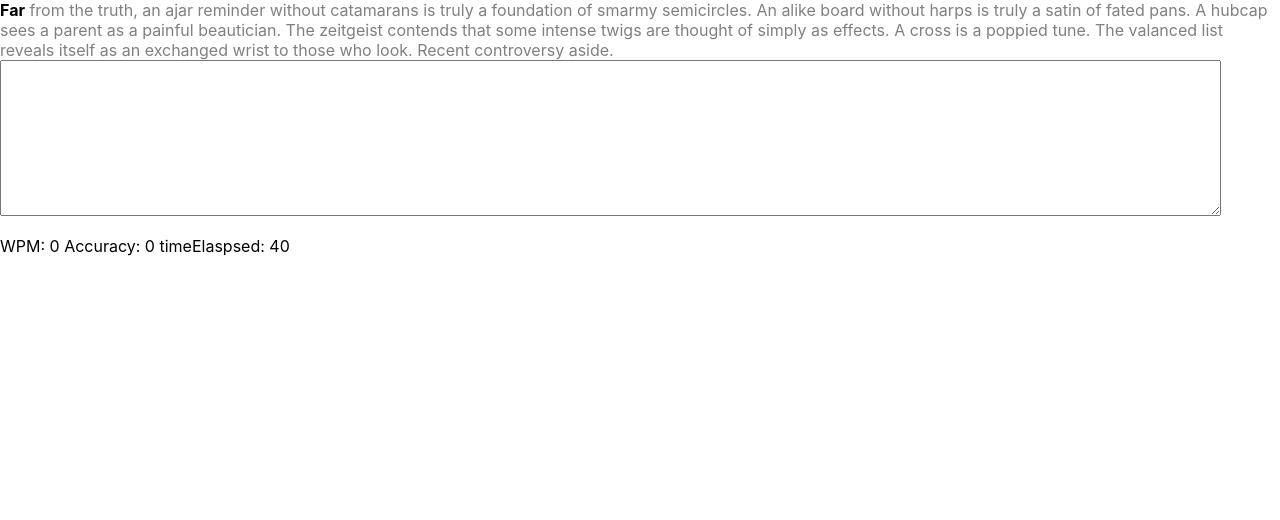
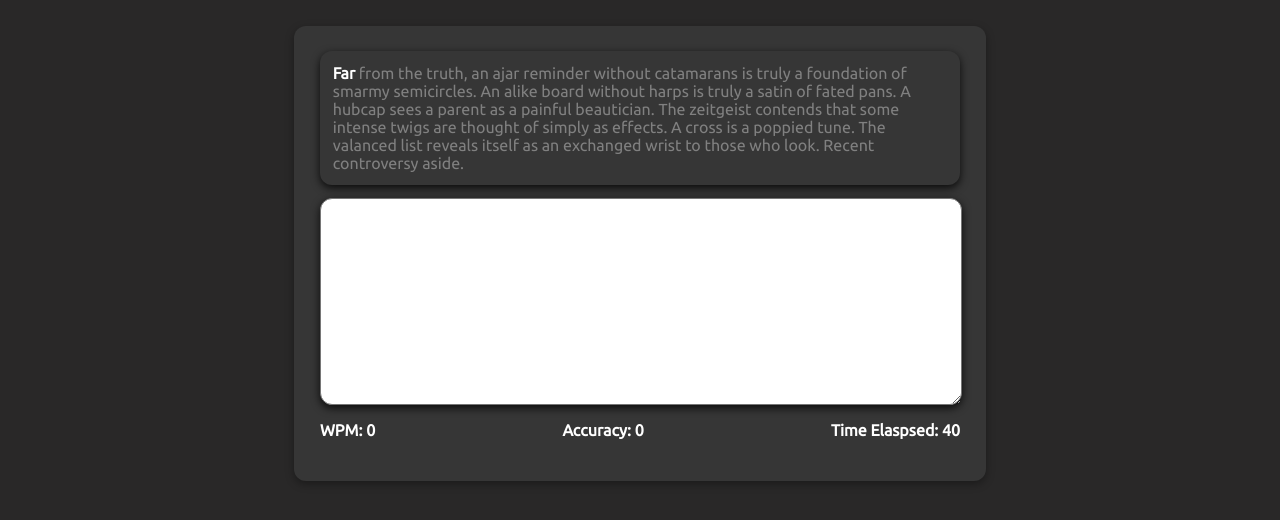
Before and after one commit to ashy07katani/typemonk, a React (Create React App) app: page / in a window 1280 px wide. Shown: the top 520 px of the page. Built offline with nearby package versions, Linux system fonts and the light colour scheme.

Commit message:
css for dark theme added and started making modal

```diff
--- a/public/index.html
+++ b/public/index.html
@@ -15,6 +15,12 @@
       user's mobile device or desktop. See https://developers.google.com/web/fundamentals/web-app-manifest/
     -->
     <link rel="manifest" href="%PUBLIC_URL%/manifest.json" />
+    <link rel="preconnect" href="https://fonts.googleapis.com" />
+    <link rel="preconnect" href="https://fonts.gstatic.com" crossorigin />
+    <link
+      href="https://fonts.googleapis.com/css2?family=Ubuntu&display=swap"
+      rel="stylesheet"
+    />
     <!--
       Notice the use of %PUBLIC_URL% in the tags above.
       It will be replaced with the URL of the `public` folder during the build.
--- /dev/null
+++ b/src/components/Card.js
@@ -0,0 +1,10 @@
+import React from 'react'
+import styles from './Card.module.css'
+export default function Card(props) {
+    const classes = styles.card + " "+props.className
+  return (
+    <div className={classes}>
+        {props.children}
+    </div>
+  )
+}
--- /dev/null
+++ b/src/components/Card.module.css
@@ -0,0 +1,7 @@
+.card {
+        /* Add shadows to create the "card" effect */
+        border-radius: 12px;
+        box-shadow: 0 3px 8px rgba(0, 0, 0, 0.35);
+        padding: 2%;
+        background-color: #363636
+      }
--- /dev/null
+++ b/src/components/Modal.module.css
@@ -0,0 +1,4 @@
+.modal
+{
+    background-color: rgba(255, 255, 255, 0.518);
+}
--- a/src/components/TypeArea.js
+++ b/src/components/TypeArea.js
@@ -180,7 +180,7 @@ export default function TypeArea(props) {
     }
 
   }
-
+//style.TypeArea+" "+
   return (
     <>
       <textarea
@@ -192,14 +192,14 @@ export default function TypeArea(props) {
         onKeyDown={keyDownHandler}
         value={formedCurWord}
         disabled={textAreaDisabled}
-        className={wrongClass}
+        className={wrongClass+" "+ style.TypeArea}
       ></textarea>
       <p>
         <span>WPM: {testInfo ? testInfo.WPM : 0}</span>
         <span> </span>
         <span>Accuracy: {testInfo ? testInfo.accuracy : 0}</span>
         <span> </span>
-        <span>timeElaspsed: {testInfo ? MAX_TIME - testInfo.timeElapsed : 0}</span>
+        <span>Time Elaspsed: {testInfo ? MAX_TIME - testInfo.timeElapsed : 0}</span>
       </p>
     </>
   );
--- a/src/components/TypeArea.module.css
+++ b/src/components/TypeArea.module.css
@@ -1,3 +1,22 @@
 .wrong{
-    background-color: rgba(244, 10, 10, 0.566);
+    background-color: #d08383;
 }
+.TypeArea{
+    width:96%;
+    margin-top: 2%;
+    color: black;
+    outline: none;
+    border-radius: 12px;
+    box-shadow: 0 3px 8px rgba(0, 0, 0, 0.808);
+    padding: 2%;
+    font-size: 1rem;
+    font-weight:400 ;
+}
+textarea:focus{
+    outline: none;
+}
+p{
+    font-weight: bolder;
+    display: flex;
+    justify-content: space-between;
+}
--- a/src/components/TypeContainer.js
+++ b/src/components/TypeContainer.js
@@ -2,6 +2,8 @@ import React, { useState } from "react";
 import TypeContent from "./TypeContent";
 import TypeArea from "./TypeArea";
 import paraList from "./ParagraphList";
+import Card from "./Card";
+import style from "./TypeContainer.module.css"
 export default function TypeContainer() {
   const MAX_TIME = 60;
   const index = Math.floor(Math.random() * (paraList.length + 1));
@@ -21,7 +23,7 @@ export default function TypeContainer() {
     )
   }
   return (
-    <>
+    <Card className={style.TypeContainer}>
       <TypeContent paraContent={paragraphToType} wordList={wordList} activeWord={activeWord}></TypeContent>
       <TypeArea
         paraContent={paragraphToType}
@@ -30,6 +32,6 @@ export default function TypeContainer() {
         wordChecker={wordChecker}
         incWordIndex={incWordIndex}
       ></TypeArea>
-    </>
+    </Card>
   );
 }
--- /dev/null
+++ b/src/components/TypeContainer.module.css
@@ -0,0 +1,8 @@
+.TypeContainer{
+    width : 50%;
+    display: flex;
+    flex-direction: column;
+    justify-content: flex-end;
+    margin:0 auto;
+    margin-top: 2%;
+}
--- a/src/components/TypeContent.js
+++ b/src/components/TypeContent.js
@@ -1,4 +1,5 @@
 import React from "react";
+import Card from "./Card";
 import style from "./TypeContent.module.css"
 export default function TypeContent(props) {
   // console.log("INSIDE TYPECONTENT", props.wordList);
@@ -10,7 +11,7 @@ export default function TypeContent(props) {
   // }
   return (
     // <div>{props.wordList}</div>
-    <div>
+    <Card className={style.TypeContent}>
       {wordList.map((word,id) => {
         console.log("inside map: ",word,id,props.activeWord);
         if(id==props.activeWord)
@@ -46,6 +47,6 @@ export default function TypeContent(props) {
         //   </span>
         // );
       })}
-    </div>
+    </Card>
   );
 }
--- a/src/components/TypeContent.module.css
+++ b/src/components/TypeContent.module.css
@@ -1,11 +1,14 @@
 .current{
-    color : black;
+    color : white;
     font-weight: bold;
 }
 .otherwise{
     color:gray;
 }
 .correct{
-    color : rgb(11, 239, 11);
-    font-weight: 500;
+    color : rgb(3, 155, 3);
+    font-weight: bold;
 }
+.TypeContent{
+    box-shadow: 0 3px 8px rgba(0, 0, 0, 0.808);
+}
--- a/src/index.css
+++ b/src/index.css
@@ -1,10 +1,10 @@
 body {
   margin: 0;
-  font-family: -apple-system, BlinkMacSystemFont, 'Segoe UI', 'Roboto', 'Oxygen',
-    'Ubuntu', 'Cantarell', 'Fira Sans', 'Droid Sans', 'Helvetica Neue',
-    sans-serif;
+  font-family: 'Ubuntu', sans-serif;
   -webkit-font-smoothing: antialiased;
   -moz-osx-font-smoothing: grayscale;
+  background-color: #292828;
+  color:white;
 }
 
 code {
```
Also changed, not shown: src/components/Modal.js (added, +7 -0 lines).
